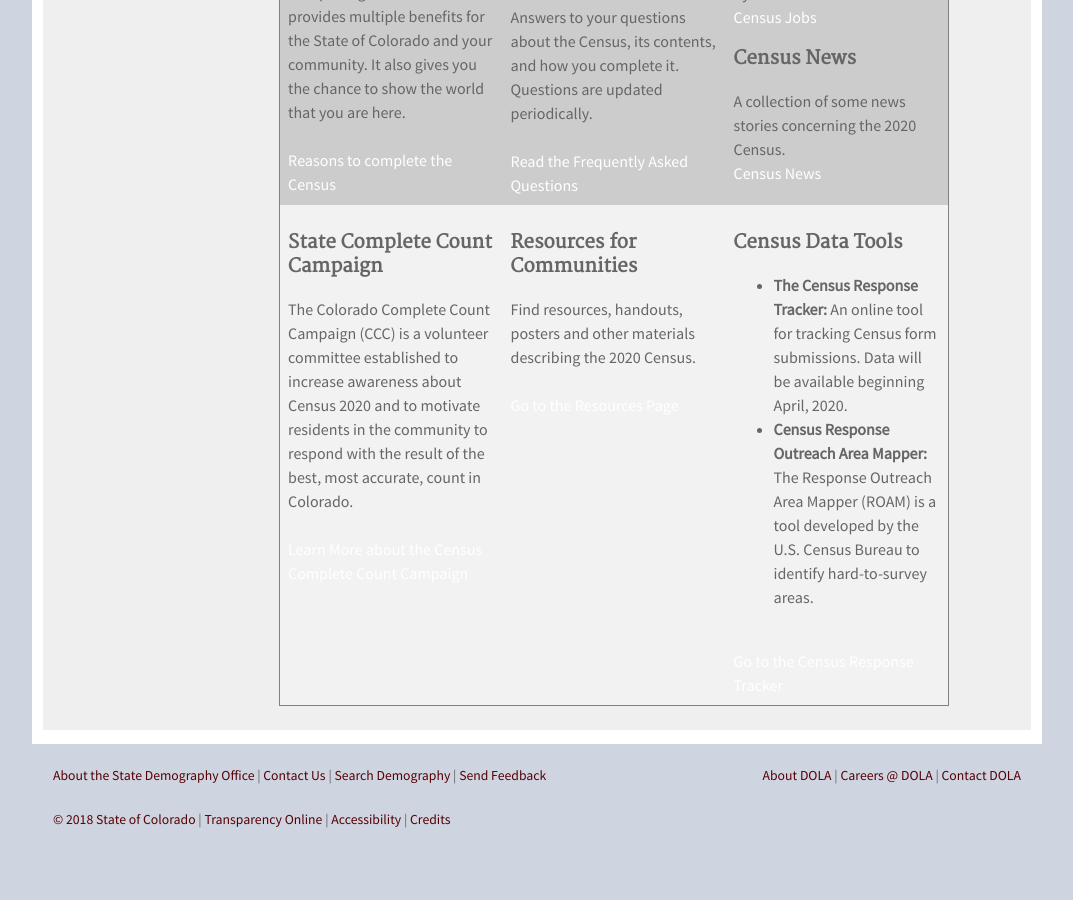
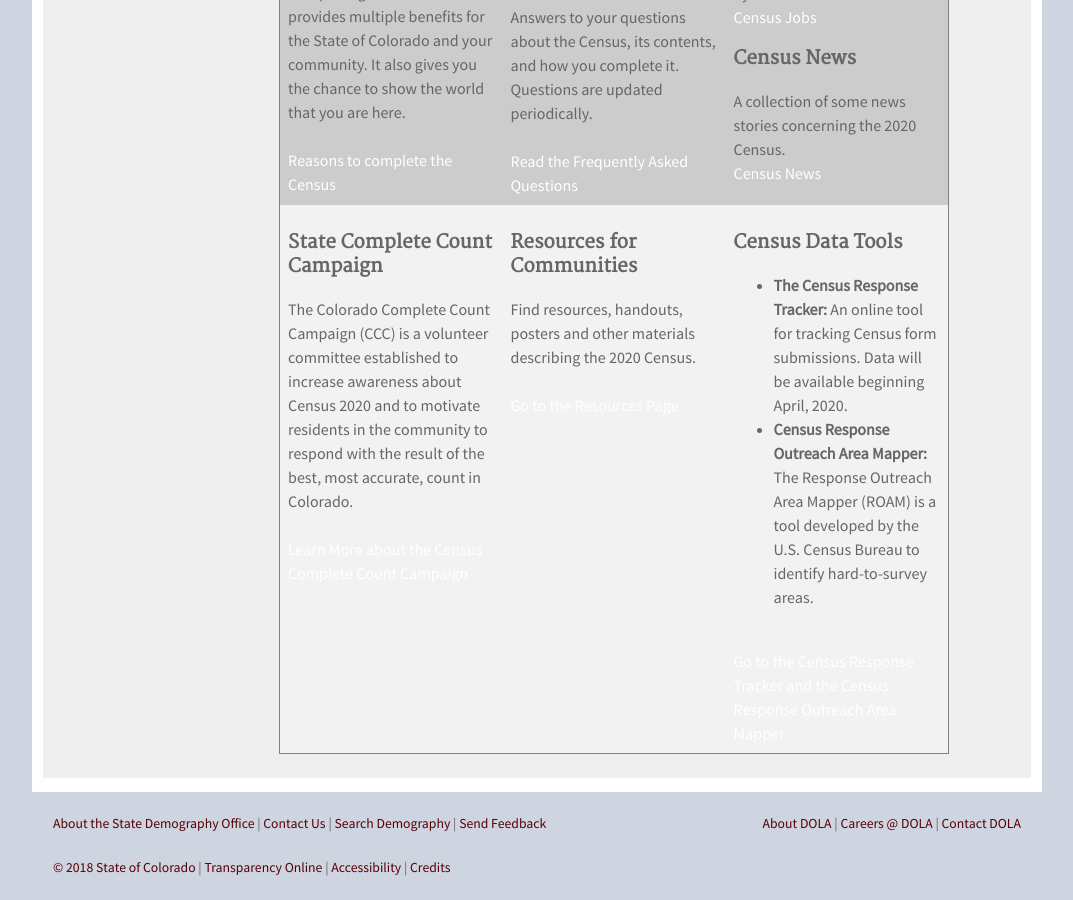
Before and after one commit to TBleess/Website_New, a Jekyll site: the page built from pages/5_CensusACS/census_2020_main.html, in a window 1280 px wide and 900 px high, scrolled down 915 px. Shown: the whole window, without its empty margins (103-1176 px from the left). Built offline with Jekyll 4.4.1, drawn with Linux system fonts in a browser that asks for light colours; before the commit the page ends 1767 px from its top, so only the background shows below that.

Commit message:
Update census_2020_main.html

```diff
--- a/pages/5_CensusACS/census_2020_main.html
+++ b/pages/5_CensusACS/census_2020_main.html
@@ -149,7 +149,7 @@
 	</li>
 	</ul>
 	<br>
-	<a class="button" href="https://demography.dola.colorado.gov/census-acs/2020-response-tracker/">Go to the Census Response Tracker</a>
+	<a class="button" href="https://demography.dola.colorado.gov/census-acs/2020-response-tracker/">Go to the Census Response Tracker and the Census Response Outreach Area Mapper</a>
 </td>
 </tr>
 </table>
```
